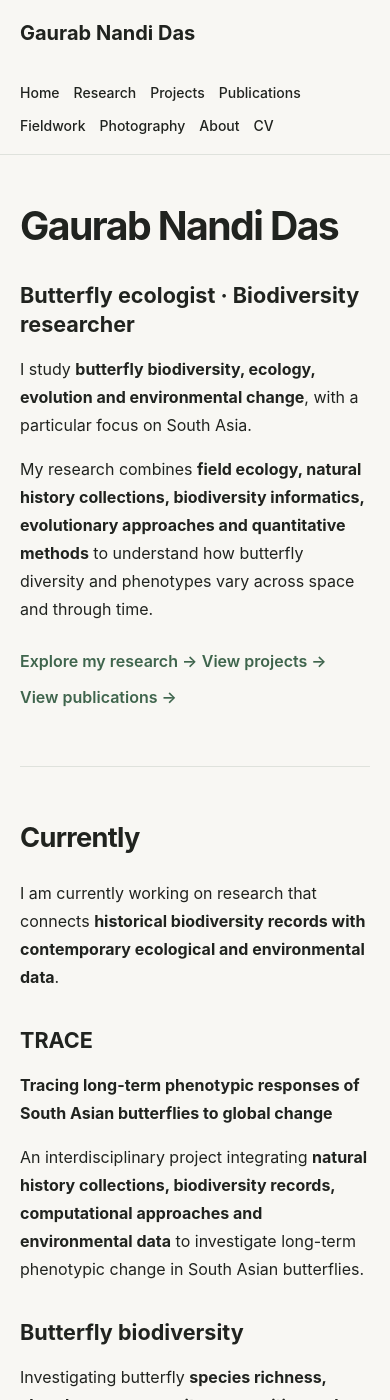
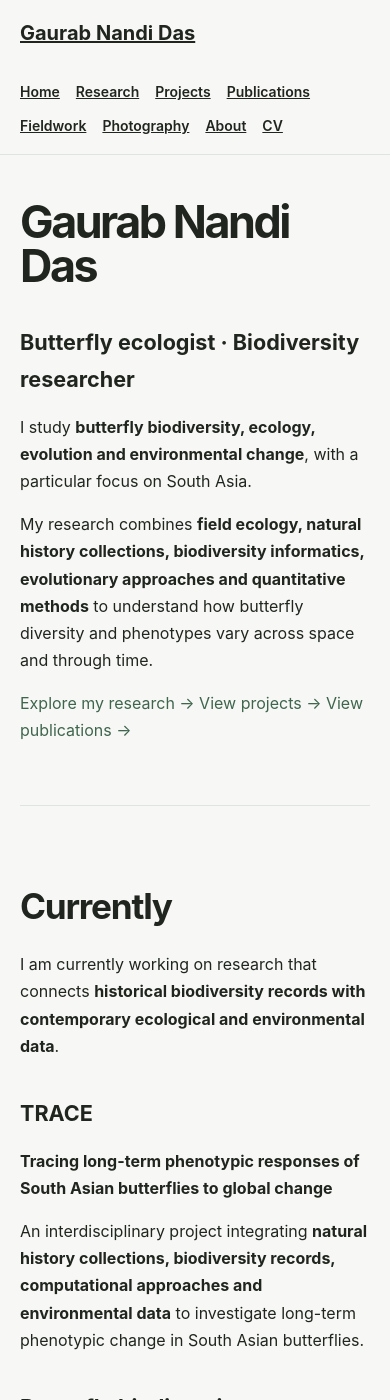
Before and after one commit to gaurab68nandidas/gaurab68nandidas.github.io, a Jekyll site: the page built from _pages/about.md, in a window 390 px wide and 1400 px high. Built offline with Jekyll 4.4.1, drawn with Linux system fonts in a browser that asks for light colours.

Commit message:
Update custom.css

```diff
--- a/assets/css/custom.css
+++ b/assets/css/custom.css
@@ -1,23 +1,18 @@
 /* =========================================================
-   Gaurab Nandi Das — Personal Academic Website
+   Gaurab Nandi Das — Academic Website
    ========================================================= */
 
 :root {
-  --bg: #f8f7f3;
-  --surface: #ffffff;
-  --text: #20231f;
-  --muted: #687066;
-  --accent: #3f654d;
-  --accent-dark: #294b38;
-  --accent-light: #e8eee8;
-  --border: #dfe2dc;
+  --bg: #f7f8f5;
+  --white: #ffffff;
+  --text: #20251f;
+  --muted: #697269;
+  --green: #3f654d;
+  --green-dark: #294b38;
+  --green-light: #e8eee9;
+  --border: #dfe4de;
   --max-width: 1180px;
 }
-
-
-/* =========================================================
-   Base
-   ========================================================= */
 
 * {
   box-sizing: border-box;
@@ -31,7 +26,6 @@ body {
   margin: 0;
   background: var(--bg);
   color: var(--text);
-
   font-family:
     -apple-system,
     BlinkMacSystemFont,
@@ -39,82 +33,50 @@ body {
     Helvetica,
     Arial,
     sans-serif;
-
   font-size: 17px;
-  line-height: 1.75;
+  line-height: 1.7;
 }
 
-
-/* =========================================================
-   Links
-   ========================================================= */
-
-a {
-  color: var(--accent);
-  text-decoration: none;
-}
-
-a:hover {
-  color: var(--accent-dark);
-  text-decoration: underline;
-}
-
-
-/* =========================================================
-   Header
-   ========================================================= */
+/* ================= HEADER ================= */
 
 .site-header {
   position: sticky;
   top: 0;
   z-index: 1000;
-
-  background: rgba(248, 247, 243, 0.96);
+  background: rgba(247, 248, 245, 0.94);
   border-bottom: 1px solid var(--border);
-
-  backdrop-filter: blur(10px);
+  backdrop-filter: blur(12px);
 }
 
 .site-header__inner {
   max-width: var(--max-width);
-  margin: 0 auto;
-
-  padding: 18px 28px;
-
+  margin: auto;
+  padding: 18px 30px;
   display: flex;
   align-items: center;
   justify-content: space-between;
-
   gap: 30px;
 }
 
 .site-logo {
   color: var(--text);
-
   font-size: 20px;
   font-weight: 700;
-
   white-space: nowrap;
 }
 
 .site-logo:hover {
-  color: var(--accent);
+  color: var(--green);
   text-decoration: none;
 }
 
-
-/* =========================================================
-   Navigation
-   ========================================================= */
-
 .site-nav {
   display: flex;
+  flex-wrap: wrap;
+  gap: 22px;
   align-items: center;
-
-  gap: 24px;
-
-  font-size: 15px;
-  font-weight: 500;
+  font-size: 14px;
+  font-weight: 600;
 }
 
 .site-nav a {
@@ -122,270 +84,224 @@ a:hover {
 }
 
 .site-nav a:hover {
-  color: var(--accent);
+  color: var(--green);
   text-decoration: none;
 }
 
-
-/* =========================================================
-   Main content
-   ========================================================= */
+/* ================= MAIN ================= */
 
 .site-main {
   max-width: var(--max-width);
-  margin: 0 auto;
-
-  padding: 75px 28px 100px;
+  margin: auto;
+  padding: 70px 30px 100px;
 }
 
-
-/* =========================================================
-   Typography
-   ========================================================= */
+/* ================= TYPOGRAPHY ================= */
 
 .site-main h1 {
-  margin: 0 0 24px;
-
-  font-size: clamp(2.8rem, 6vw, 5rem);
-
-  line-height: 1.05;
-
-  letter-spacing: -0.04em;
-
-  font-weight: 700;
+  font-size: clamp(3rem, 6vw, 5.5rem);
+  line-height: 1;
+  letter-spacing: -0.055em;
+  margin: 0 0 25px;
+  font-weight: 750;
 }
 
 .site-main h2 {
-  margin-top: 70px;
-  margin-bottom: 24px;
-
-  font-size: 2rem;
-
-  line-height: 1.2;
-
-  letter-spacing: -0.025em;
+  margin-top: 80px;
+  margin-bottom: 25px;
+  font-size: 2.2rem;
+  line-height: 1.15;
+  letter-spacing: -0.035em;
 }
 
 .site-main h3 {
   margin-top: 35px;
   margin-bottom: 12px;
-
   font-size: 1.35rem;
-
-  line-height: 1.35;
 }
 
 .site-main p {
+  max-width: 820px;
+}
+
+.site-main strong {
+  font-weight: 700;
+}
+
+.site-main a {
+  color: var(--green);
+  text-decoration: none;
+}
+
+.site-main a:hover {
+  color: var(--green-dark);
+  text-decoration: underline;
+}
+
+/* ================= HOME HERO ================= */
+
+.home-hero {
+  min-height: 620px;
+  display: grid;
+  grid-template-columns: 1.25fr 0.75fr;
+  gap: 70px;
+  align-items: center;
+  padding: 55px 0 80px;
+}
+
+.home-hero h1 {
   max-width: 850px;
 }
 
-.site-main strong {
-  font-weight: 650;
+.home-hero .subtitle {
+  font-size: 1.35rem;
+  color: var(--green);
+  font-weight: 600;
+  margin-bottom: 25px;
 }
 
+.home-hero .intro {
+  font-size: 1.15rem;
+  color: var(--muted);
+  max-width: 720px;
+}
 
-/* =========================================================
-   Horizontal rules
-   ========================================================= */
+.hero-buttons {
+  display: flex;
+  flex-wrap: wrap;
+  gap: 12px;
+  margin-top: 30px;
+}
+
+.hero-buttons a {
+  display: inline-block;
+  padding: 11px 20px;
+  border: 1px solid var(--green);
+  border-radius: 7px;
+  font-weight: 650;
+  color: var(--green);
+}
+
+.hero-buttons a:hover {
+  background: var(--green);
+  color: white;
+  text-decoration: none;
+}
+
+.hero-photo {
+  width: 100%;
+  min-height: 430px;
+  background: var(--green-light);
+  border-radius: 18px;
+  overflow: hidden;
+}
+
+.hero-photo img {
+  width: 100%;
+  height: 100%;
+  min-height: 430px;
+  object-fit: cover;
+  display: block;
+}
+
+/* ================= SECTION ================= */
+
+.home-section {
+  padding: 65px 0;
+  border-top: 1px solid var(--border);
+}
+
+.section-intro {
+  color: var(--muted);
+  font-size: 1.08rem;
+  max-width: 800px;
+}
+
+/* ================= CARDS ================= */
+
+.card-grid {
+  display: grid;
+  grid-template-columns: repeat(3, 1fr);
+  gap: 22px;
+  margin-top: 35px;
+}
+
+.card {
+  background: var(--white);
+  border: 1px solid var(--border);
+  border-radius: 12px;
+  padding: 28px;
+  transition: transform 0.2s ease, box-shadow 0.2s ease;
+}
+
+.card:hover {
+  transform: translateY(-4px);
+  box-shadow: 0 12px 30px rgba(32, 37, 31, 0.08);
+}
+
+.card-number {
+  color: var(--green);
+  font-size: 13px;
+  font-weight: 700;
+  letter-spacing: 0.08em;
+}
+
+.card h3 {
+  margin-top: 10px;
+}
+
+.card p {
+  color: var(--muted);
+  font-size: 15px;
+}
+
+/* ================= FEATURED ================= */
+
+.featured-grid {
+  display: grid;
+  grid-template-columns: repeat(2, 1fr);
+  gap: 25px;
+  margin-top: 35px;
+}
+
+.featured {
+  background: var(--green-light);
+  border-radius: 14px;
+  padding: 35px;
+}
+
+.featured h3 {
+  margin-top: 8px;
+  font-size: 1.5rem;
+}
+
+.featured p {
+  color: var(--muted);
+}
+
+/* ================= LINKS ================= */
+
+.section-link {
+  display: inline-block;
+  margin-top: 18px;
+  font-weight: 700;
+}
+
+/* ================= HR ================= */
 
 .site-main hr {
   border: 0;
-
   border-top: 1px solid var(--border);
-
-  margin: 55px 0;
+  margin: 60px 0;
 }
 
-
-/* =========================================================
-   Lists
-   ========================================================= */
-
-.site-main ul,
-.site-main ol {
-  max-width: 850px;
-
-  padding-left: 1.4rem;
-}
-
-.site-main li {
-  margin-bottom: 0.35rem;
-}
-
-
-/* =========================================================
-   Homepage sections
-   ========================================================= */
-
-.site-main section {
-  margin-bottom: 70px;
-}
-
-
-/* =========================================================
-   Buttons / action links
-   ========================================================= */
-
-.site-main a[href^="/research/"],
-.site-main a[href^="/projects/"],
-.site-main a[href^="/publications/"],
-.site-main a[href^="/fieldwork/"],
-.site-main a[href^="/about/"] {
-  display: inline-block;
-
-  margin-top: 8px;
-
-  font-weight: 600;
-}
-
-
-/* =========================================================
-   Footer
-   ========================================================= */
-
-.site-footer {
-  border-top: 1px solid var(--border);
-
-  background: var(--surface);
-}
-
-.site-footer__inner {
-  max-width: var(--max-width);
-
-  margin: 0 auto;
-
-  padding: 45px 28px;
-
-  display: flex;
-
-  justify-content: space-between;
-
-  gap: 40px;
-}
-
-.site-footer strong {
-  font-size: 16px;
-}
-
-.site-footer p {
-  margin: 5px 0 0;
-
-  color: var(--muted);
-
-  font-size: 14px;
-}
-
-.site-footer__links {
-  display: flex;
-
-  flex-wrap: wrap;
-
-  align-items: center;
-
-  gap: 20px;
-
-  font-size: 14px;
-}
-
-.site-footer__bottom {
-  max-width: var(--max-width);
-
-  margin: 0 auto;
-
-  padding: 18px 28px;
-
-  border-top: 1px solid var(--border);
-
-  color: var(--muted);
-
-  font-size: 13px;
-}
-
-
-/* =========================================================
-   Mobile
-   ========================================================= */
-
-@media (max-width: 850px) {
-
-  .site-header__inner {
-    flex-direction: column;
-
-    align-items: flex-start;
-
-    padding: 16px 20px;
-  }
-
-  .site-nav {
-    width: 100%;
-
-    flex-wrap: wrap;
-
-    gap: 10px 18px;
-  }
-
-  .site-main {
-    padding: 50px 20px 75px;
-  }
-
-  .site-main h1 {
-    font-size: 2.8rem;
-  }
-
-  .site-main h2 {
-    margin-top: 55px;
-
-    font-size: 1.7rem;
-  }
-
-  .site-footer__inner {
-    flex-direction: column;
-
-    padding: 35px 20px;
-  }
-
-  .site-footer__bottom {
-    padding: 16px 20px;
-  }
-
-}
-
-
-/* =========================================================
-   Very small screens
-   ========================================================= */
-
-@media (max-width: 480px) {
-
-  body {
-    font-size: 16px;
-  }
-
-  .site-main h1 {
-    font-size: 2.45rem;
-  }
-
-  .site-nav {
-    gap: 8px 14px;
-
-    font-size: 14px;
-  }
-
-}
-
-/* =========================================================
-   Photography Gallery
-   ========================================================= */
+/* ================= PHOTOGRAPHY ================= */
 
 .photo-gallery {
   display: grid;
   grid-template-columns: repeat(3, 1fr);
-  gap: 28px;
-  margin: 25px 0 45px;
-}
-
-.photo-item {
-  margin: 0;
+  gap: 25px;
+  margin: 30px 0 50px;
 }
 
 .photo-item img {
@@ -393,37 +309,124 @@ a:hover {
   aspect-ratio: 4 / 3;
   object-fit: cover;
   display: block;
-  border-radius: 8px;
-  transition: transform 0.25s ease, box-shadow 0.25s ease;
+  border-radius: 10px;
+  transition: transform 0.2s ease;
 }
 
 .photo-item img:hover {
-  transform: translateY(-3px);
-  box-shadow: 0 8px 20px rgba(0, 0, 0, 0.12);
+  transform: translateY(-4px);
 }
 
 .photo-item p {
   margin-top: 10px;
-  margin-bottom: 0;
   color: var(--muted);
-  font-size: 0.92rem;
-  line-height: 1.5;
+  font-size: 14px;
 }
 
-.photo-item p strong {
-  color: var(--text);
+/* ================= FOOTER ================= */
+
+.site-footer {
+  background: var(--white);
+  border-top: 1px solid var(--border);
 }
 
-@media (max-width: 800px) {
+.site-footer__inner {
+  max-width: var(--max-width);
+  margin: auto;
+  padding: 45px 30px;
+  display: flex;
+  justify-content: space-between;
+  gap: 40px;
+}
+
+.site-footer p {
+  margin: 5px 0 0;
+  color: var(--muted);
+  font-size: 14px;
+}
+
+.site-footer__links {
+  display: flex;
+  flex-wrap: wrap;
+  gap: 20px;
+  align-items: center;
+  font-size: 14px;
+}
+
+.site-footer__bottom {
+  max-width: var(--max-width);
+  margin: auto;
+  padding: 18px 30px;
+  border-top: 1px solid var(--border);
+  color: var(--muted);
+  font-size: 13px;
+}
+
+/* ================= MOBILE ================= */
+
+@media (max-width: 850px) {
+
+  .site-header__inner {
+    flex-direction: column;
+    align-items: flex-start;
+    padding: 16px 20px;
+  }
+
+  .site-nav {
+    gap: 10px 16px;
+  }
+
+  .site-main {
+    padding: 45px 20px 70px;
+  }
+
+  .home-hero {
+    grid-template-columns: 1fr;
+    gap: 35px;
+    padding-top: 30px;
+  }
+
+  .hero-photo {
+    min-height: 350px;
+  }
+
+  .hero-photo img {
+    min-height: 350px;
+  }
+
+  .card-grid {
+    grid-template-columns: 1fr;
+  }
+
+  .featured-grid {
+    grid-template-columns: 1fr;
+  }
+
   .photo-gallery {
     grid-template-columns: repeat(2, 1fr);
-    gap: 20px;
+  }
+
+  .site-footer__inner {
+    flex-direction: column;
+    padding: 35px 20px;
+  }
+
+  .site-footer__bottom {
+    padding: 16px 20px;
   }
 }
 
 @media (max-width: 550px) {
+
+  body {
+    font-size: 16px;
+  }
+
+  .site-main h1 {
+    font-size: 2.8rem;
+  }
+
   .photo-gallery {
     grid-template-columns: 1fr;
-    gap: 25px;
   }
 }
```
